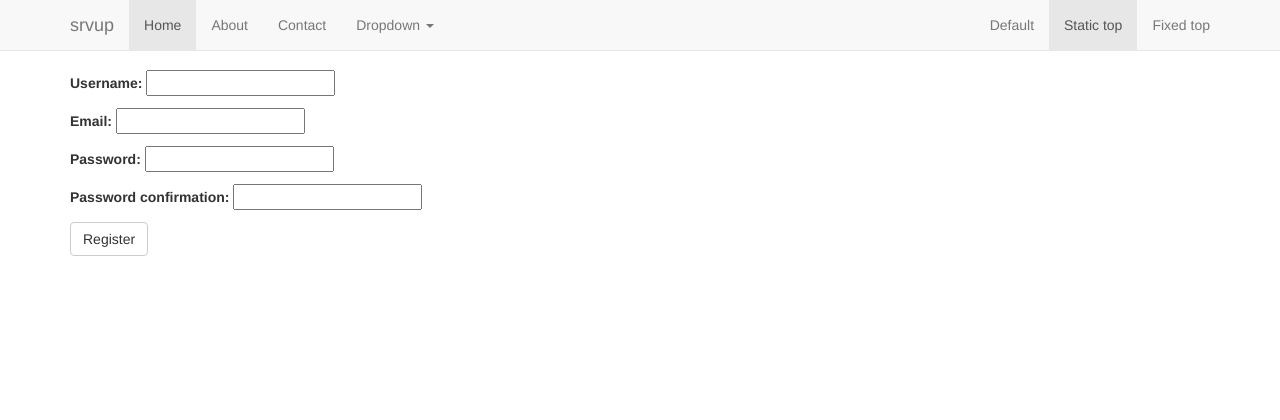
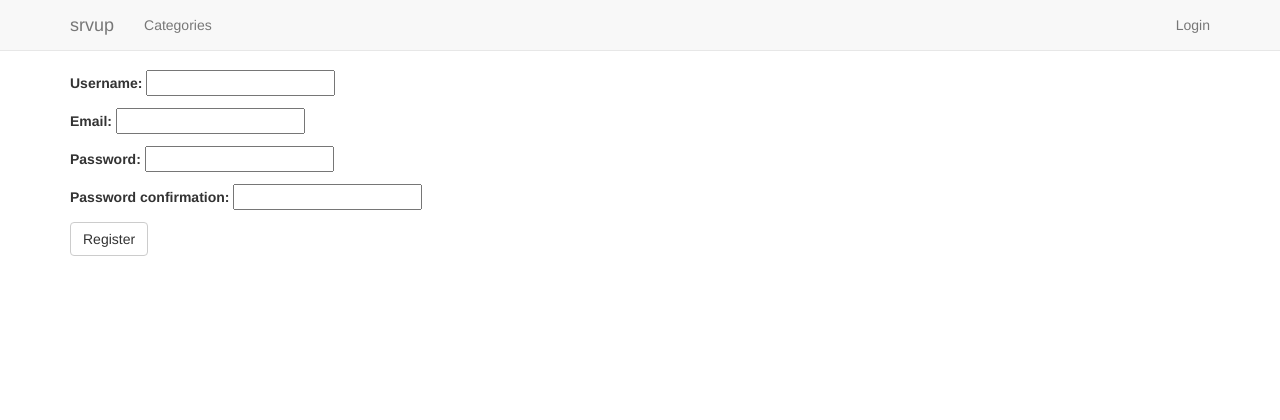
Before and after one commit to codingforentrepreneurs/srvup-membership, a Django app: page / in a window 1280 px wide. Shown: the top 420 px of the page. Run offline with Django 3.2, Linux system fonts and the light colour scheme; parts of the project's set-up code (start-up, migrations or seed data) failed here and were passed over; some libraries are stand-ins or nearby versions.

Commit message:
26 - Update Navbar & Account Views

```diff
--- a/src/accounts/forms.py
+++ b/src/accounts/forms.py
@@ -87,3 +87,8 @@ class UserChangeForm(forms.ModelForm):
         # This is done here, rather than on the field, because the
         # field does not have access to the initial value
         return self.initial["password"]
+
+
+class LoginForm(forms.Form):
+	username = forms.CharField(label="Username")
+	password = forms.CharField(widget=forms.PasswordInput())
--- a/src/srvup/forms.py
+++ b/src/srvup/forms.py
@@ -1,6 +1 @@
 from django import forms
-
-
-class LoginForm(forms.Form):
-	username = forms.CharField(label="Username")
-	password = forms.CharField(widget=forms.PasswordInput())
--- a/src/srvup/urls.py
+++ b/src/srvup/urls.py
@@ -11,15 +11,15 @@ urlpatterns = patterns('',
     url(r'^staff/$', 'srvup.views.staff_home', name='staff'),
     #url(r'^about/about/about/$', 'srvup.views.home', name='about'),
     # url(r'^blog/', include('blog.urls')),
-    url(r'^projects/$', 'videos.views.category_list', name='category_list'),
-    url(r'^projects/(?P<cat_slug>[\w-]+)/$', 'videos.views.category_detail', name='category_detail'),
+    url(r'^projects/$', 'videos.views.category_list', name='projects'),
+    url(r'^projects/(?P<cat_slug>[\w-]+)/$', 'videos.views.category_detail', name='project_detail'),
     url(r'^projects/(?P<cat_slug>[\w-]+)/(?P<vid_slug>[\w-]+)/$', 'videos.views.video_detail', name='video_detail'),
     url(r'^admin/', include(admin.site.urls)),
 )
 
 
 #auth login/logout
-urlpatterns += patterns('srvup.views',
+urlpatterns += patterns('accounts.views',
 	url(r'^logout/$', 'auth_logout', name='logout'),
     url(r'^login/$', 'auth_login', name='login'),
 )
--- a/src/srvup/views.py
+++ b/src/srvup/views.py
@@ -10,7 +10,6 @@ from accounts.models import MyUser
 
 from videos.models import Video
 
-from .forms import LoginForm
 
 
 
@@ -94,26 +93,3 @@ def staff_home(request):
 
 	}
 	return render(request, "home.html", context)
-
-
-
-def auth_logout(request):
-	logout(request)
-	return HttpResponseRedirect('/')
-
-
-
-def auth_login(request):
-	form = LoginForm(request.POST or None)
-	next_url = request.GET.get('next')
-	if form.is_valid():
-		username = form.cleaned_data['username']
-		password = form.cleaned_data['password']
-		print username, password
-		user = authenticate(username=username, password=password)
-		if user is not None:
-			login(request, user)
-			return HttpResponseRedirect(next_url)
-
-	context = {"form": form}
-	return render(request, "login.html", context)
--- a/src/templates/navbar.html
+++ b/src/templates/navbar.html
@@ -13,26 +13,15 @@
         </div>
         <div id="navbar" class="navbar-collapse collapse">
           <ul class="nav navbar-nav">
-            <li class="active"><a href="#">Home</a></li>
-            <li><a href="#about">About</a></li>
-            <li><a href="#contact">Contact</a></li>
-            <li class="dropdown">
-              <a href="#" class="dropdown-toggle" data-toggle="dropdown" role="button" aria-expanded="false">Dropdown <span class="caret"></span></a>
-              <ul class="dropdown-menu" role="menu">
-                <li><a href="#">Action</a></li>
-                <li><a href="#">Another action</a></li>
-                <li><a href="#">Something else here</a></li>
-                <li class="divider"></li>
-                <li class="dropdown-header">Nav header</li>
-                <li><a href="#">Separated link</a></li>
-                <li><a href="#">One more separated link</a></li>
-              </ul>
-            </li>
+            <li><a href="{% url 'projects' %}">Categories</a>
           </ul>
           <ul class="nav navbar-nav navbar-right">
-            <li><a href="../navbar/">Default</a></li>
-            <li class="active"><a href="./">Static top <span class="sr-only">(current)</span></a></li>
-            <li><a href="../navbar-fixed-top/">Fixed top</a></li>
+          {% if user.is_authenticated %}
+              <li><a href="{% url 'logout' %}">Logout</a></li>
+          {% else %}
+              <li><a href="{% url 'login' %}">Login</a></li>
+          {% endif %}
+
           </ul>
         </div><!--/.nav-collapse -->
       </div>
```
Also changed, not shown: src/accounts/views.py (+30 -1 lines), src/srvup/settings.py (+12 -0 lines), src/db.sqlite3, 4 other files.
